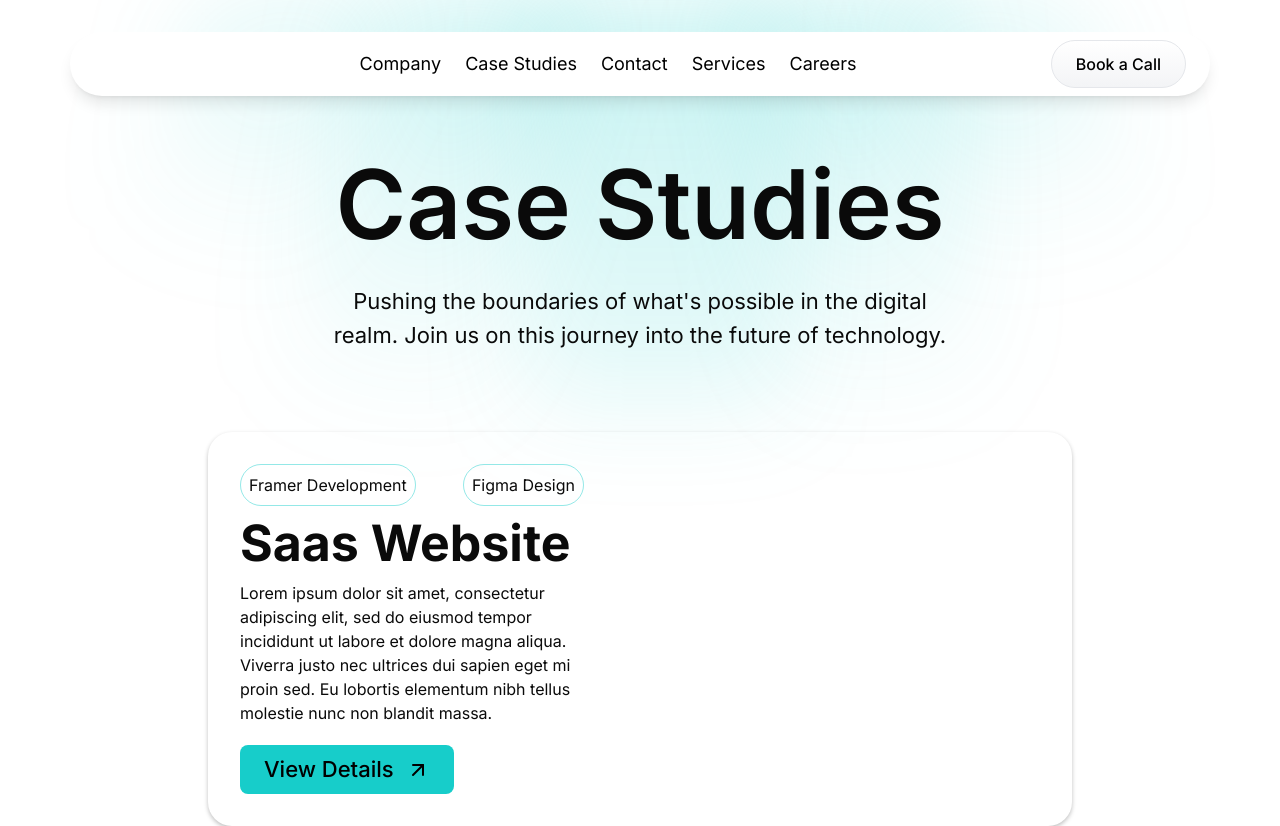
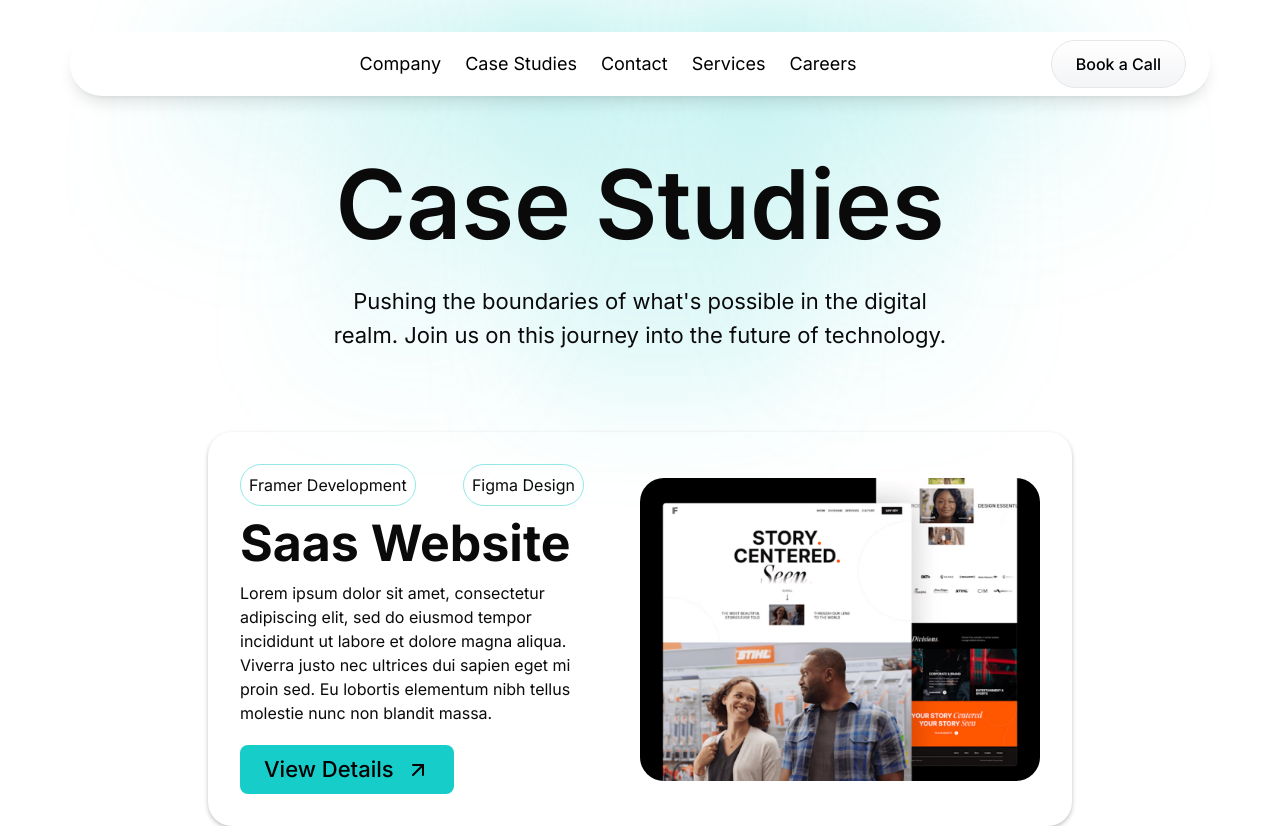
Before and after one commit to Roshen-Perera/ceylon-developers-portfolio, a Next.js app: page /case in a window 1280 px wide. Built offline with nearby package versions, Linux system fonts and the light colour scheme.

Commit message:
Refactor Studies component layout for improved item alignment and structure

```diff
--- a/components/studies.tsx
+++ b/components/studies.tsx
@@ -1,10 +1,11 @@
 import { ArrowUpRight } from 'lucide-react';
+import Image from 'next/image';
 import React from 'react'
 
 const Studies = () => {
   return (
     <div className="flex flex-col items-center justify-center mt-20">
-      <div className="grid grid-cols-2 gap-8 px-8 py-8 rounded-[24px] shadow-[0px_2px_4px_0px_#00000040]">
+      <div className="grid grid-cols-2 px-8 py-8 rounded-[24px] shadow-[0px_2px_4px_0px_#00000040] items-center">
         <div className="w-sm">
           <div className="flex flex-col mr-10">
             <div className="flex flex-row justify-between ">
@@ -27,6 +28,9 @@ const Studies = () => {
             View Details <ArrowUpRight />
           </button>
         </div>
+        <div>
+            <Image src="/assets/images/casestudy.png" alt="case-study-1" width={400} height={200} className="rounded-[24px]" />
+        </div>
       </div>
     </div>
   );
```
